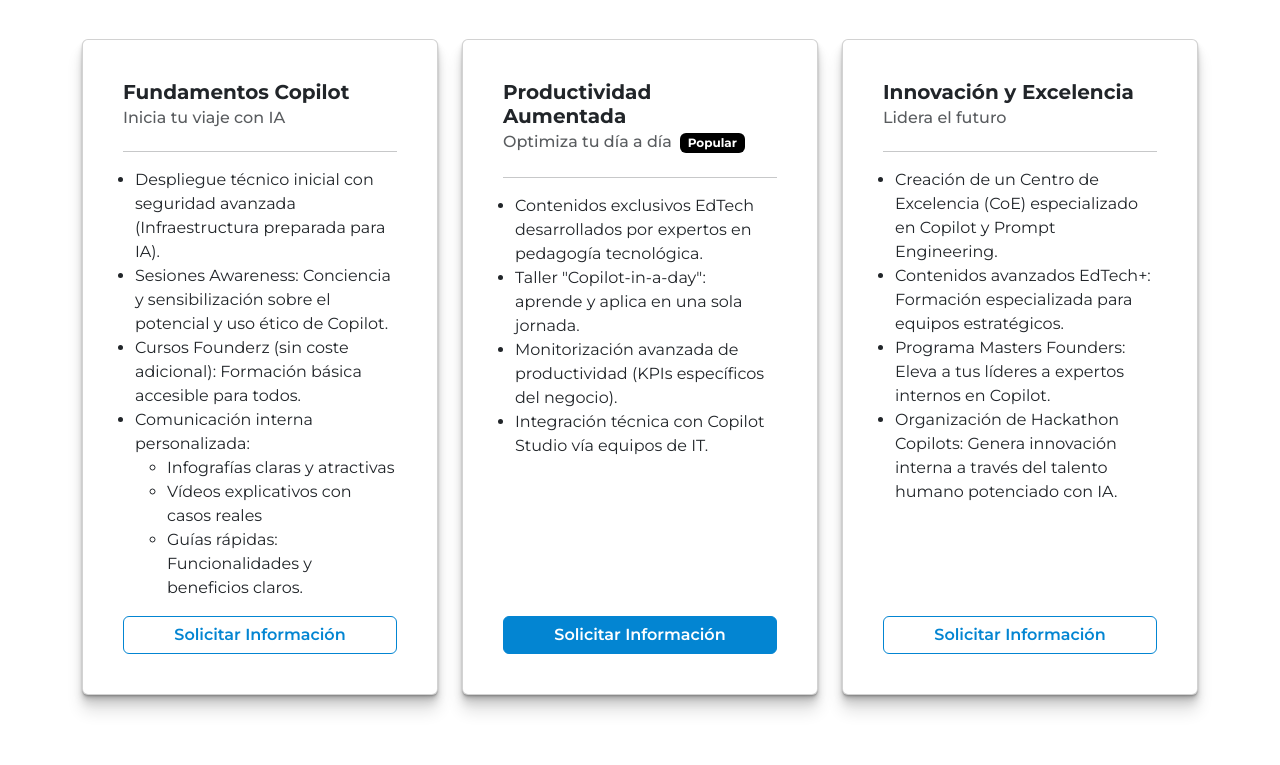
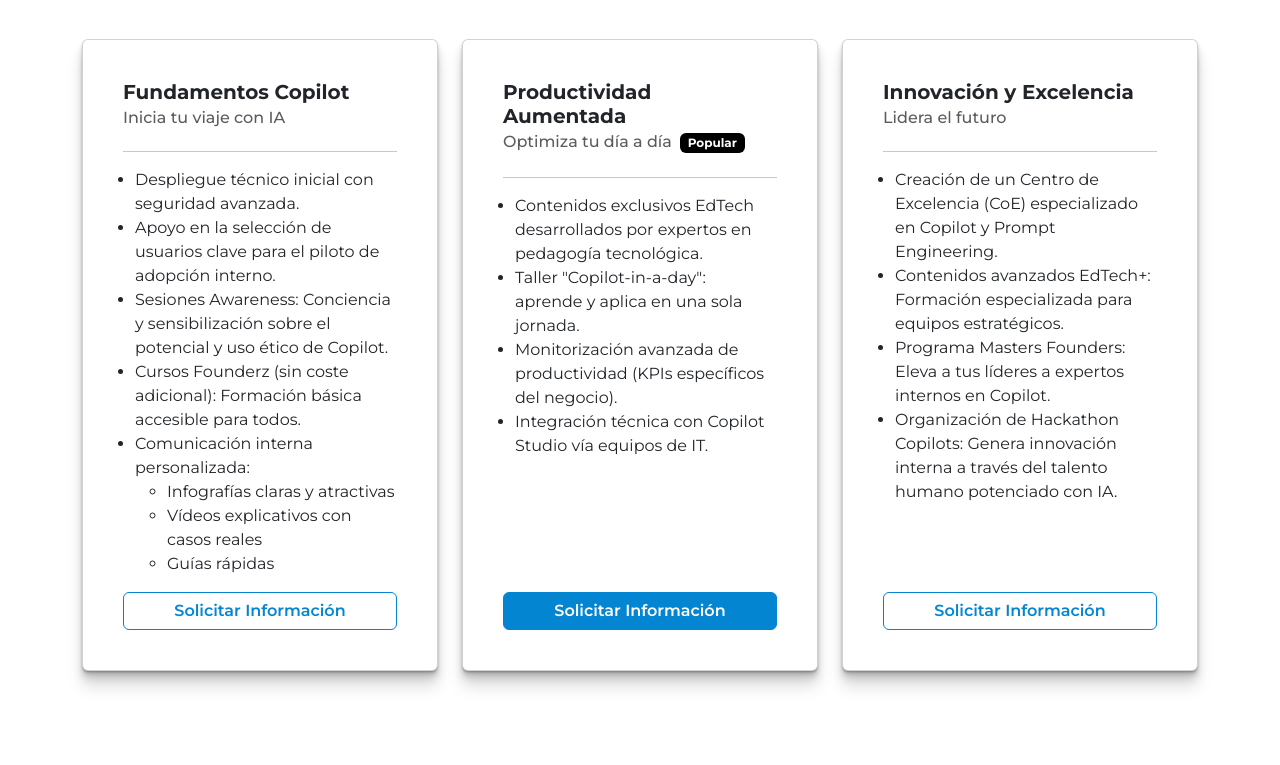
Before and after one commit to manuka-the-minicroc/stratesys-copilot, a React (Vite) app: page / in a window 1280 px wide. Shown: the part 470-1235 px from the top of the page. Built offline with nearby package versions, Linux system fonts and the light colour scheme.

Commit message:
feat:final changes

```diff
--- a/src/components/Form.jsx
+++ b/src/components/Form.jsx
@@ -17,7 +17,7 @@
         title="Microsoft Copilot Adoption Pack Form"
         width="100%"
         height="100%"
-        src="https://forms.office.com/e/PxwQLHTC6q?embed=true"
+        src="https://forms.office.com/e/8UAQSxbUxH?embed=true"
         frameBorder="0"
         style={{
           border: 'none',
--- a/src/components/Main.jsx
+++ b/src/components/Main.jsx
@@ -33,14 +33,15 @@
                 <h6 className="card-subtitle mb-2 text-muted">Inicia tu viaje con IA</h6>
                 <hr />
                 <ul className="flex-grow-1 " style={{marginLeft:"-20px"}}>
-                  <li>Despliegue técnico inicial con seguridad avanzada (Infraestructura preparada para IA).</li>
+                  <li>Despliegue técnico inicial con seguridad avanzada.</li>
+                  <li>Apoyo en la selección de usuarios clave para el piloto de adopción interno.</li>
                   <li>Sesiones Awareness: Conciencia y sensibilización sobre el potencial y uso ético de Copilot.</li>
                   <li>Cursos Founderz (sin coste adicional): Formación básica accesible para todos.</li>
                   <li>Comunicación interna personalizada:
                     <ul>
                       <li> Infografías claras y atractivas</li>
                       <li> Vídeos explicativos con casos reales</li>
-                      <li> Guías rápidas: Funcionalidades y beneficios claros.</li>
+                      <li> Guías rápidas</li>
                     </ul>
                   </li>
                 </ul>
```
